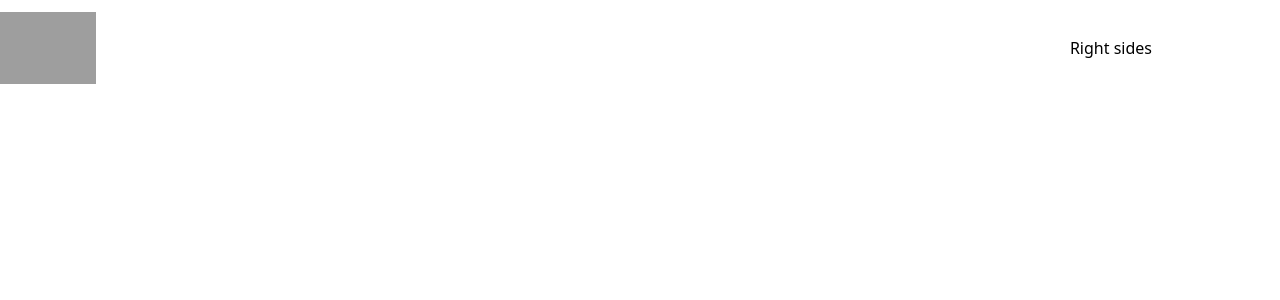
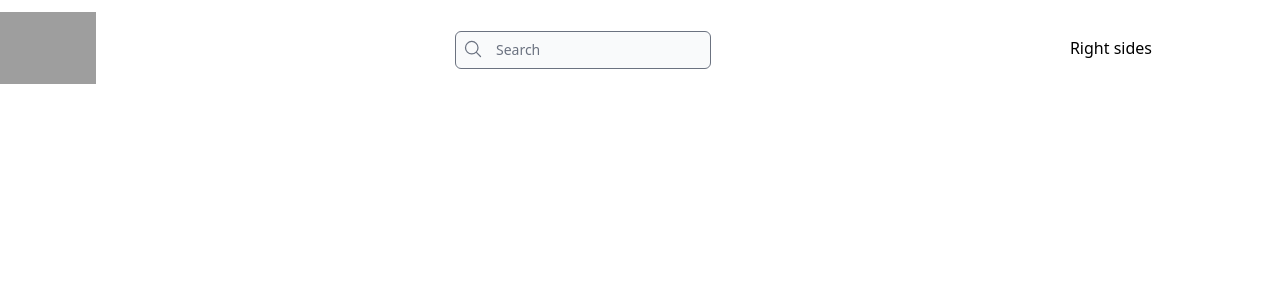
Before and after one commit to vladihka/Instagram-Clone, a Next.js app: page / in a window 1280 px wide. Shown: the top 300 px of the page. Built offline with nearby package versions, Linux system fonts and the light colour scheme; grey boxes are pictures that could not be loaded.

Commit message:
Adding search bar to the Header component

```diff
--- /dev/null
+++ b/Icons/SearchIcon.js
@@ -0,0 +1,8 @@
+export default function SearchIcon({className="h-5 w-5"}){
+    return(
+        <svg xmlns="http://www.w3.org/2000/svg" fill="none" viewBox="0 0 24 24" strokeWidth={1.5} stroke="currentColor" className={className}>
+            <path strokeLinecap="round" strokeLinejoin="round" d="M21 21l-5.197-5.197m0 0A7.5 7.5 0 105.196 5.196a7.5 7.5 0 0010.607 10.607z" />
+        </svg>
+
+    )
+}
--- a/components/Header.js
+++ b/components/Header.js
@@ -1,10 +1,10 @@
 import Image from 'next/image';
 import React from 'react';
+import SearchIcon from "../Icons/SearchIcon";
+
 
 export default function Header() {
-  return <div>
-      {/* Left */}
-
+      return (
           <div className="flex items-center justify-between max-w-6xl">
               <div className="cursor-pointer h-24 w-24 relative hidden lg:inline-grid">
                   <Image
@@ -21,11 +21,19 @@ export default function Header() {
                       />
                   </div>
 
+                <div className="relative mt-1">
+                    <div className="absolute top-2 left-2">
+                        <SearchIcon className={"h-5 text-gray-500"}></SearchIcon>
+                    </div>
+                    <input
+                        type="text"
+                        placeholder="Search"
+                        className="bg-gray-50 pl-10 border-gray-500 text-sm focus:ring-black focus:border-black
+                        rounded-md"
+                    />
+                </div>
+
                 <h1>Right sides</h1>
             </div>
-
-      {/* Middle */}
-
-      {/* Right */}
-  </div>;
+      );
 }
--- a/package.json
+++ b/package.json
@@ -8,11 +8,13 @@
     "lint": "next lint"
   },
   "dependencies": {
+    "@heroicons/react": "^2.0.18",
     "next": "12.0.9",
     "react": "17.0.2",
     "react-dom": "17.0.2"
   },
   "devDependencies": {
+    "@tailwindcss/forms": "^0.5.7",
     "autoprefixer": "^10.4.2",
     "eslint": "8.8.0",
     "eslint-config-next": "12.0.9",
--- a/tailwind.config.js
+++ b/tailwind.config.js
@@ -6,5 +6,5 @@ module.exports = {
   theme: {
     extend: {},
   },
-  plugins: [],
+  plugins: [require('@tailwindcss/forms'),],
 }
```
Also changed, not shown: 1 other file (tests, documents, lock files or other folders). Lines whose indentation alone changed are shown as unchanged.
